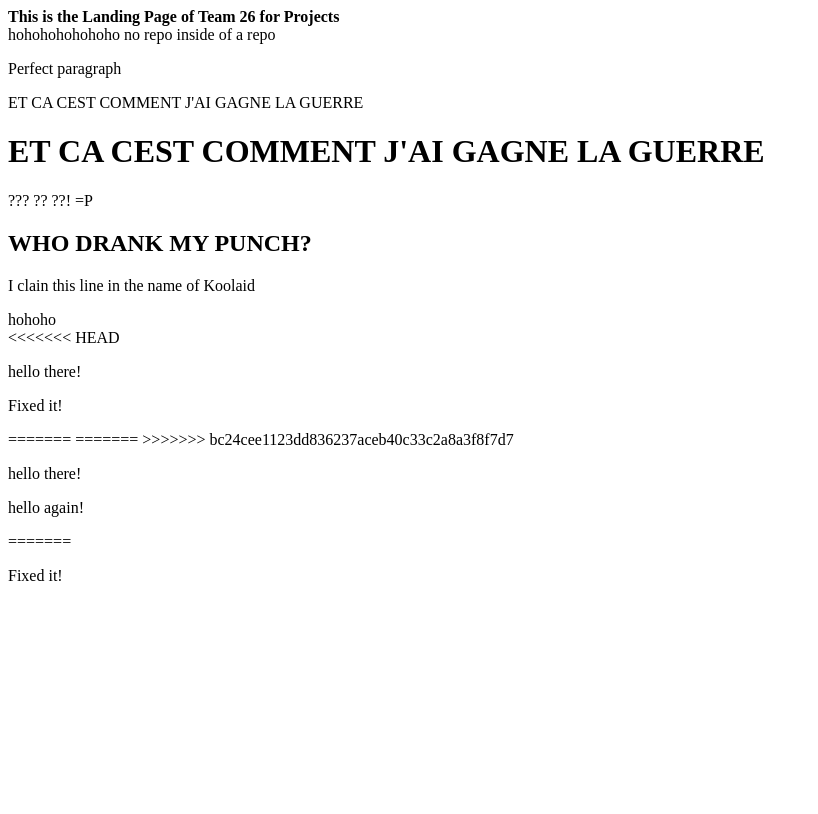
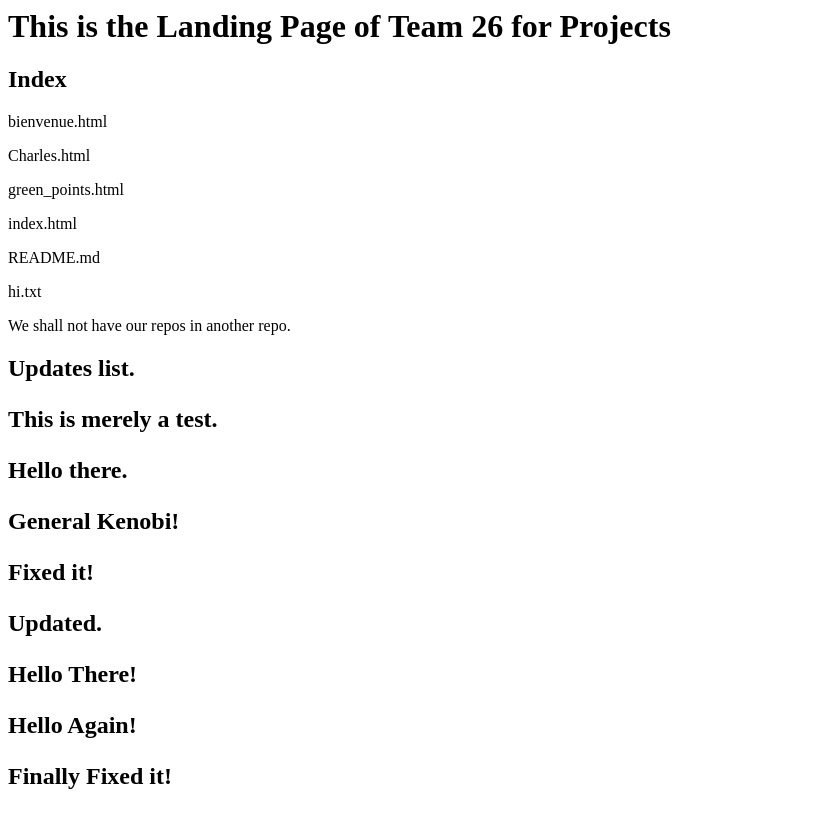
Before and after one commit to parkkibs/COMP1930-Team-26, a plain HTML site: page index.html in a window 1280 px wide. Shown: the whole page, without its empty margins (0-818 px from the left). Drawn offline with Linux system fonts and the light colour scheme.

Commit message:
Final Update for Assignment 6

```diff
--- a/index.html
+++ b/index.html
@@ -1,42 +1,26 @@
 <html>
 <head></head>
 <body>
-<b>This is the Landing Page of Team 26 for Projects
-</b>
+<h1>This is the Landing Page of Team 26 for Projects
+</h1>
+<h2>Index</h2>
+<p>bienvenue.html</p>
+<p>Charles.html</p>
+<p>green_points.html</p>
+<p>index.html</p>
+<p>README.md</p>
+<p>hi.txt</p>
 
-
-<div> hohohohohohoho no repo inside of a repo </div>
-
-<p>Perfect paragraph</p>
-<div>ET CA CEST COMMENT J'AI GAGNE LA GUERRE</div>
-
-
-<div><h1>ET CA CEST COMMENT J'AI GAGNE LA GUERRE</h1></div>
-<p>??? ?? ??! =P</p>
-<h2> WHO DRANK MY PUNCH? </h2>
-<p> I clain this line in the name of Koolaid </p>
-
-
-
-<div> hohoho </div>
-
-<<<<<<< HEAD
-
-
-<p> hello there! </p>
-
+<div>We shall not have our repos in another repo.</div>
+<h2> Updates list. </P>
+<p>This is merely a test.</p>
+<p> Hello there. </p>
+<p> General Kenobi! </p>
 <p> Fixed it! </p>
-
-
-=======
-=======
->>>>>>> bc24cee1123dd836237aceb40c33c2a8a3f8f7d7
-
-<p> hello there! </p>
-
-<p> hello again! </p>
-=======
-<p> Fixed it! </p>
+<p> Updated. </p>
+<p> Hello There! </p>
+<p> Hello Again! </p>
+<p> Finally Fixed it! </p>
 
 </body>
 </html>
```
